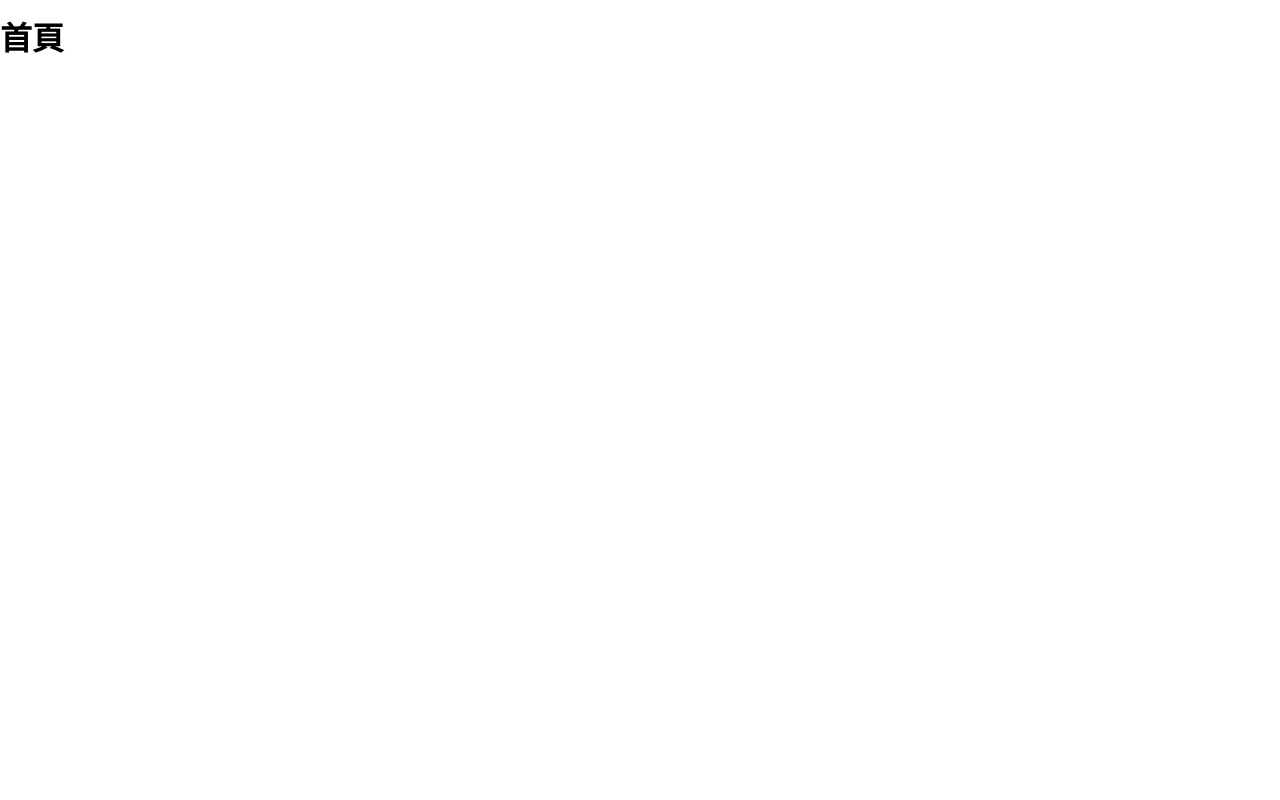
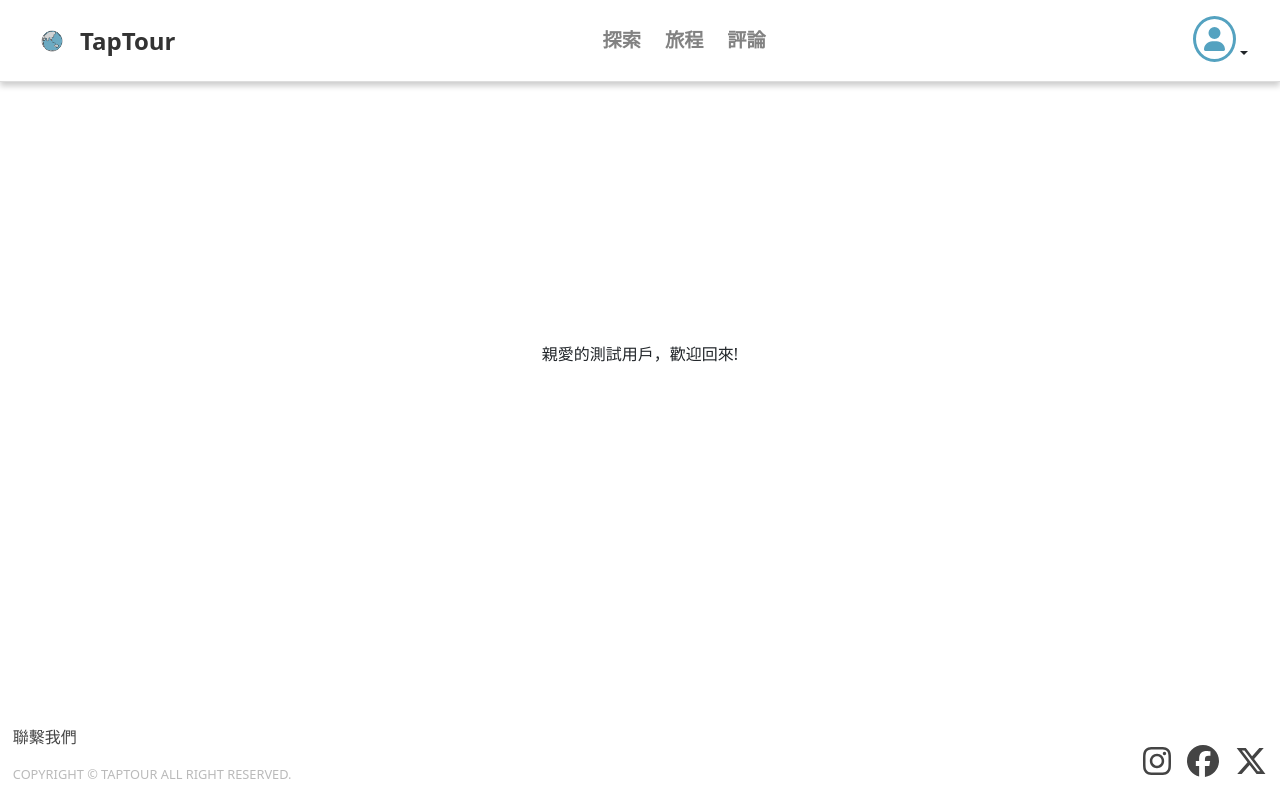
Before and after one commit to brownishgreen/TapTour, a React (Vite) app in the folder frontend/: page / in a window 1280 px wide. Built offline with nearby package versions, Linux system fonts and the light colour scheme.

Commit message:
feat: add user dropdown menu after login

```diff
--- a/frontend/package.json
+++ b/frontend/package.json
@@ -15,6 +15,7 @@
     "@fortawesome/free-brands-svg-icons": "^6.7.2",
     "@fortawesome/free-solid-svg-icons": "^6.7.2",
     "@fortawesome/react-fontawesome": "^0.2.2",
+    "bootstrap": "^5.3.3",
     "normalize.css": "^8.0.1",
     "react": "^18.3.1",
     "react-dom": "^18.3.1",
--- a/frontend/public/assets/css/style.css
+++ b/frontend/public/assets/css/style.css
@@ -223,6 +223,44 @@
   color: #54A2C0;
   border-color: #54A2C0;
 }
+.header .user-icon {
+  font-size: 1.5rem;
+  padding: 0.5rem;
+  color: #54A2C0;
+  border: 3px solid #54A2C0;
+  border-radius: 50%;
+  transition: all 0.3s ease;
+}
+.header .user-icon:hover {
+  color: #ffffff;
+  background-color: #54A2C0;
+  transform: scale(1.1);
+  cursor: pointer;
+}
+
+.dropdown-menu {
+  min-width: 200px;
+  box-shadow: 0px 4px 6px rgba(0, 0, 0, 0.1);
+  background-color: #54A2C0;
+  border: none;
+}
+.dropdown-menu .dropdown-item {
+  font-size: 1rem;
+  padding: 10px 15px;
+  color: #ffffff;
+  background-color: #54A2C0;
+}
+.dropdown-menu .dropdown-item:hover {
+  color: #54A2C0;
+  background-color: #ffffff;
+  font-weight: 700;
+  cursor: pointer;
+}
+
+.account-icon-btn {
+  border: none;
+  padding: 0;
+}
 
 .footer {
   display: flex;
@@ -305,4 +343,23 @@
   flex-shrink: 0;
 }
 
+.homepage {
+  display: flex;
+  flex-direction: column;
+  min-height: 100vh;
+}
+.homepage header {
+  flex-shrink: 0;
+}
+.homepage main {
+  position: relative;
+  flex: 1;
+  display: flex;
+  justify-content: center;
+  align-items: center;
+}
+.homepage footer {
+  flex-shrink: 0;
+}
+
 /*# sourceMappingURL=style.css.map */
--- a/frontend/src/App.jsx
+++ b/frontend/src/App.jsx
@@ -1,13 +1,16 @@
 import React from 'react'
 import { BrowserRouter as Router, Routes, Route } from 'react-router-dom'
+import 'bootstrap/dist/css/bootstrap.min.css'
+import 'bootstrap/dist/js/bootstrap.bundle.min.js'
 import RegisterPage from './pages/RegisterPage'
 import LoginPage from './pages/LoginPage'
+import Homepage from './pages/Homepage'
 
 function App() {
   return (
     <Router>
       <Routes>
-        <Route path="/" element={<h1>首頁</h1>} />
+        <Route path="/" element={<Homepage />} />
         <Route path="/register" element={<RegisterPage />} />
         <Route path="/login" element={<LoginPage />} />
       </Routes>
--- a/frontend/src/components/Header.jsx
+++ b/frontend/src/components/Header.jsx
@@ -2,8 +2,10 @@ import React from 'react'
 import '../scss/components/_header.scss'
 import logo from '../assets/images/500.png'
 import { Link } from 'react-router-dom'
+import { FontAwesomeIcon } from '@fortawesome/react-fontawesome'
+import { faUser } from '@fortawesome/free-solid-svg-icons'
 
-const Header = () => {
+const Header = ({ isLoggedIn, user }) => {
   return (
     <header className="header">
       <div className="header__logo">
@@ -22,6 +24,40 @@ const Header = () => {
         </Link>
       </nav>
       <div className="header__actions">
+        {isLoggedIn ? (
+          <div className="dropdown">
+            <button
+              className="btn dropdown-toggle account-icon-btn"
+              type="button"
+              id="userMenuButton"
+              data-bs-toggle="dropdown"
+              aria-expanded="false"
+            >
+              <FontAwesomeIcon icon={faUser} className="user-icon" />
+            </button>
+            <ul className="dropdown-menu" aria-labelledby="userMenuButton">
+              <li>
+                <Link className="dropdown-item" to="/profile">
+                  個人資料
+                </Link>
+              </li>
+              <li>
+                <Link className="dropdown-item" to="/orders">
+                  歷史訂單
+                </Link>
+              </li>
+              <li>
+                <Link className="dropdown-item" to="/about">
+                  關於我們
+                </Link>
+              </li>
+              <li>
+                <button className="dropdown-item">登出</button>
+              </li>
+            </ul>
+          </div>
+        ) : (
+          <div>
             <Link to="/about" className="header__button">
               關於我們
             </Link>
@@ -32,6 +68,8 @@ const Header = () => {
               登入
             </Link>
           </div>
+        )}
+      </div>
     </header>
   )
 }
--- /dev/null
+++ b/frontend/src/pages/Homepage.jsx
@@ -0,0 +1,39 @@
+import React from 'react'
+import { useState, useEffect } from 'react'
+import Header from '../components/Header'
+import Footer from '../components/Footer'
+
+const Homepage = () => {
+  const [isLoggedIn, setIsLoggedIn] = useState(true) //假設已登入
+  const [user, setUser] = useState({
+    username: '測試用戶',
+    email: 'test@test.com',
+  })
+
+  // 模擬登入狀態
+  useEffect(() => {
+    const token = document.cookie
+      .split(';')
+      .find((row) => row.startsWith('auth_token='))
+    if (token) {
+      setIsLoggedIn(true)
+      setUser({ username: '測試用戶', email: 'test@test.com' })
+    }
+  }, [])
+
+  return (
+    <div className="homepage">
+      <Header isLoggedIn={isLoggedIn} />
+      <main>
+        {isLoggedIn ? (
+          <p>親愛的{user.username}，歡迎回來!</p>
+        ) : (
+          <p>請先登入以查看更多內容</p>
+        )}
+      </main>
+      <Footer />
+    </div>
+  )
+}
+
+export default Homepage
--- a/frontend/src/scss/components/_header.scss
+++ b/frontend/src/scss/components/_header.scss
@@ -76,4 +76,47 @@
       }
     }
   }
+
+  .user-icon {
+    font-size: 1.5rem;
+    padding: $spacing-sm;
+    color: $primary-color;
+    border: 3px solid $primary-color;
+    border-radius: 50%;
+    transition: all 0.3s ease;
+
+    &:hover {
+      color: #ffffff;
+      background-color: $primary-color;
+      transform: scale(1.1);
+      cursor: pointer;
+    }
+  }
 }
+
+// 自定義bootstrap樣式
+.dropdown-menu {
+  min-width: 200px;
+  box-shadow: 0px 4px 6px rgba(0, 0, 0, 0.1);
+  background-color: $primary-color;
+  border: none;
+
+  .dropdown-item {
+    font-size: $font-size-base;
+    padding: 10px 15px;
+    color: #ffffff;
+    background-color: $primary-color;
+
+    &:hover {
+      color: $primary-color;
+      background-color: #ffffff;
+      font-weight: $font-weight-bold;
+      cursor: pointer;
+    }
+  }
+}
+
+.account-icon-btn {
+  border: none;
+  padding: 0;
+}
--- /dev/null
+++ b/frontend/src/scss/pages/_homepage.scss
@@ -0,0 +1,23 @@
+@use '../abstracts/_mixins' as *;
+@use '../abstracts/_variables' as *;
+
+
+.homepage {
+  display: flex;
+  flex-direction: column;
+  min-height: 100vh;
+
+  header {
+    flex-shrink: 0; // 固定 Header
+  }
+
+  main {
+    position: relative;
+    flex: 1;
+    @include flex-center();
+  }
+
+  footer {
+    flex-shrink: 0; // 固定 Footer
+  }
+}
--- a/frontend/src/scss/style.scss
+++ b/frontend/src/scss/style.scss
@@ -9,3 +9,4 @@
 @use './components/footer';
 @use './pages/register';
 @use './pages/login';
+@use './pages/homepage';
```
Also changed, not shown: 2 other files (tests, documents, lock files or other folders). Lines whose indentation alone changed are shown as unchanged.
